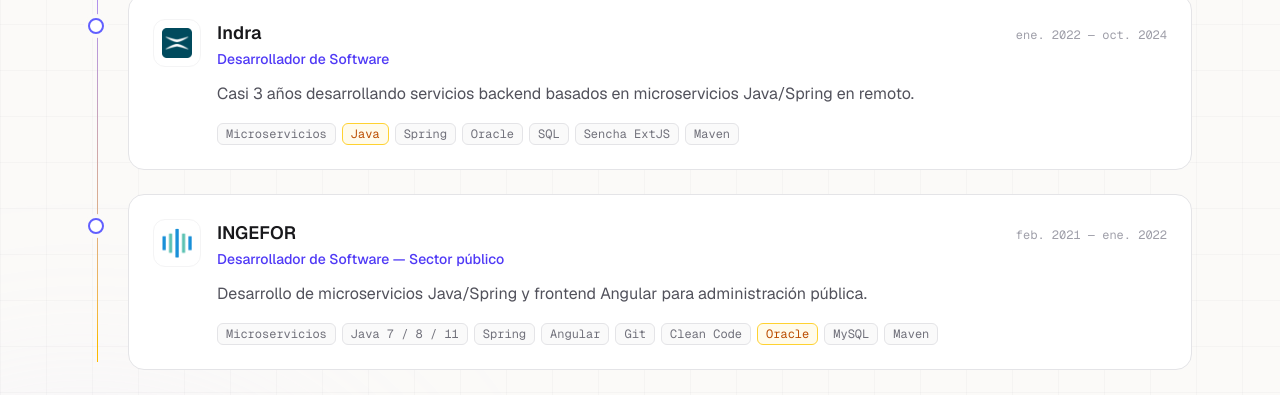
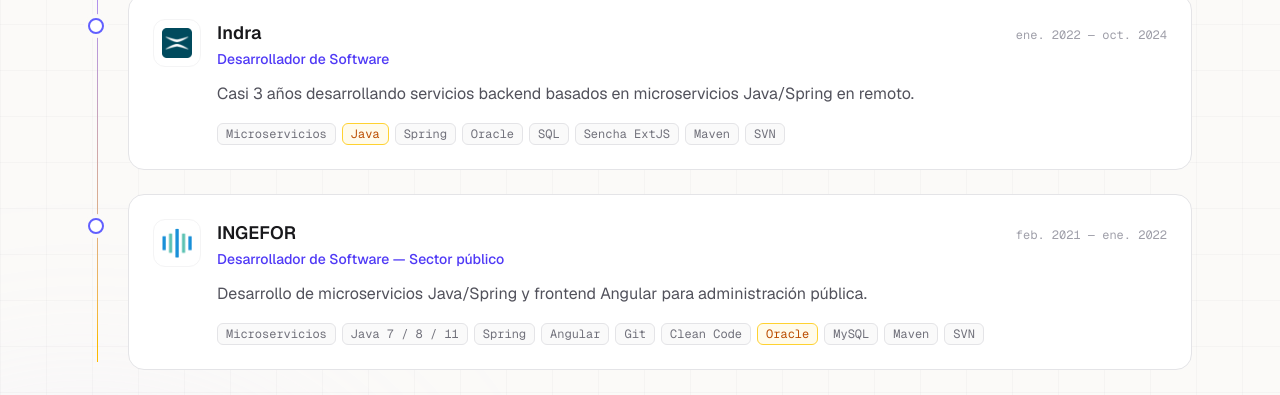
Before and after one commit to Alhxe/Portfolio, a Next.js app: page / in a window 1280 px wide. Shown: the part 1540-1935 px from the top of the page. Built offline with nearby package versions, Linux system fonts and the light colour scheme.

Commit message:
Update cv.ts

```diff
--- a/src/data/cv.ts
+++ b/src/data/cv.ts
@@ -44,7 +44,7 @@
     description:
       "Casi 3 años desarrollando servicios backend basados en microservicios Java/Spring en remoto.",
     highlight: "Java",
-    tech: ["Microservicios", "Java", "Spring", "Oracle", "SQL", "Sencha ExtJS", "Maven"],
+    tech: ["Microservicios", "Java", "Spring", "Oracle", "SQL", "Sencha ExtJS", "Maven", "SVN"],
   },
   {
     role: "Desarrollador de Software",
@@ -55,7 +55,7 @@
     description:
       "Desarrollo de microservicios Java/Spring y frontend Angular para administración pública.",
     highlight: "Oracle",
-    tech: ["Microservicios", "Java 7 / 8 / 11", "Spring", "Angular", "Git", "Clean Code", "Oracle", "MySQL", "Maven"],
+    tech: ["Microservicios", "Java 7 / 8 / 11", "Spring", "Angular", "Git", "Clean Code", "Oracle", "MySQL", "Maven", "SVN"],
   },
 ];
 
```
